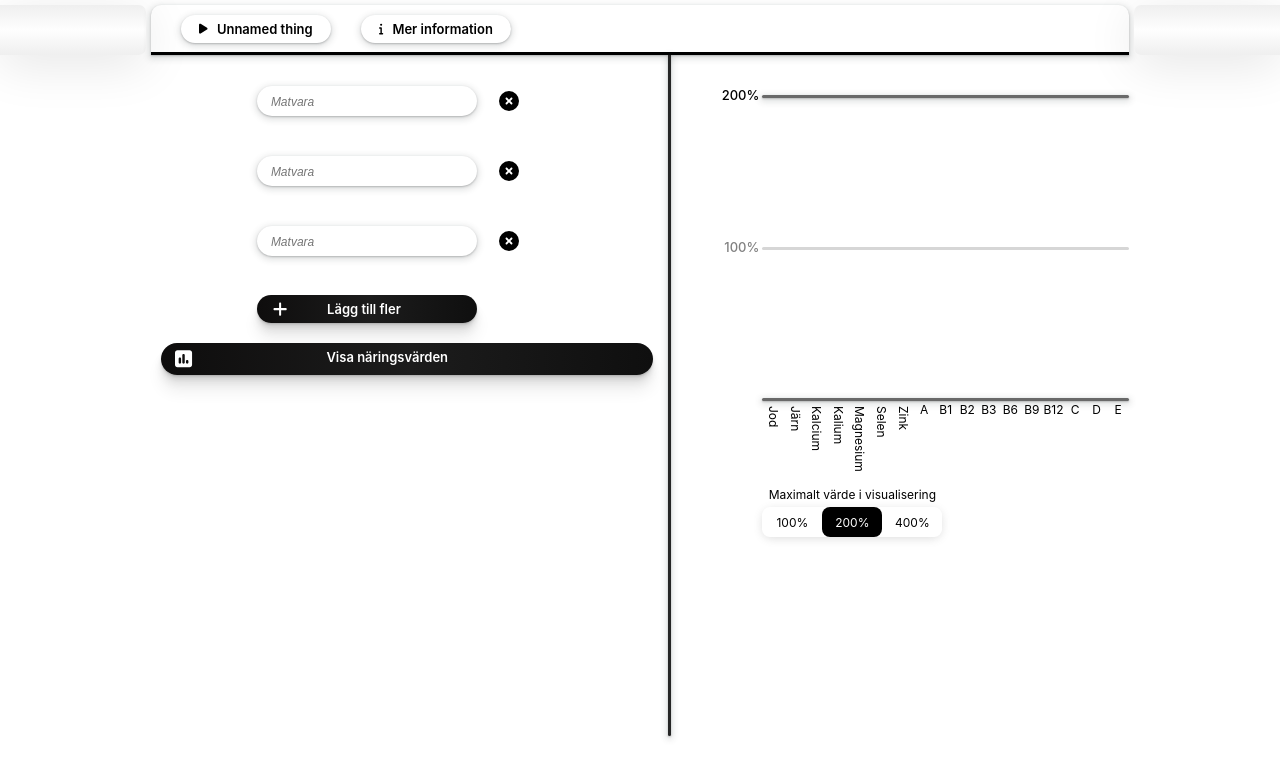
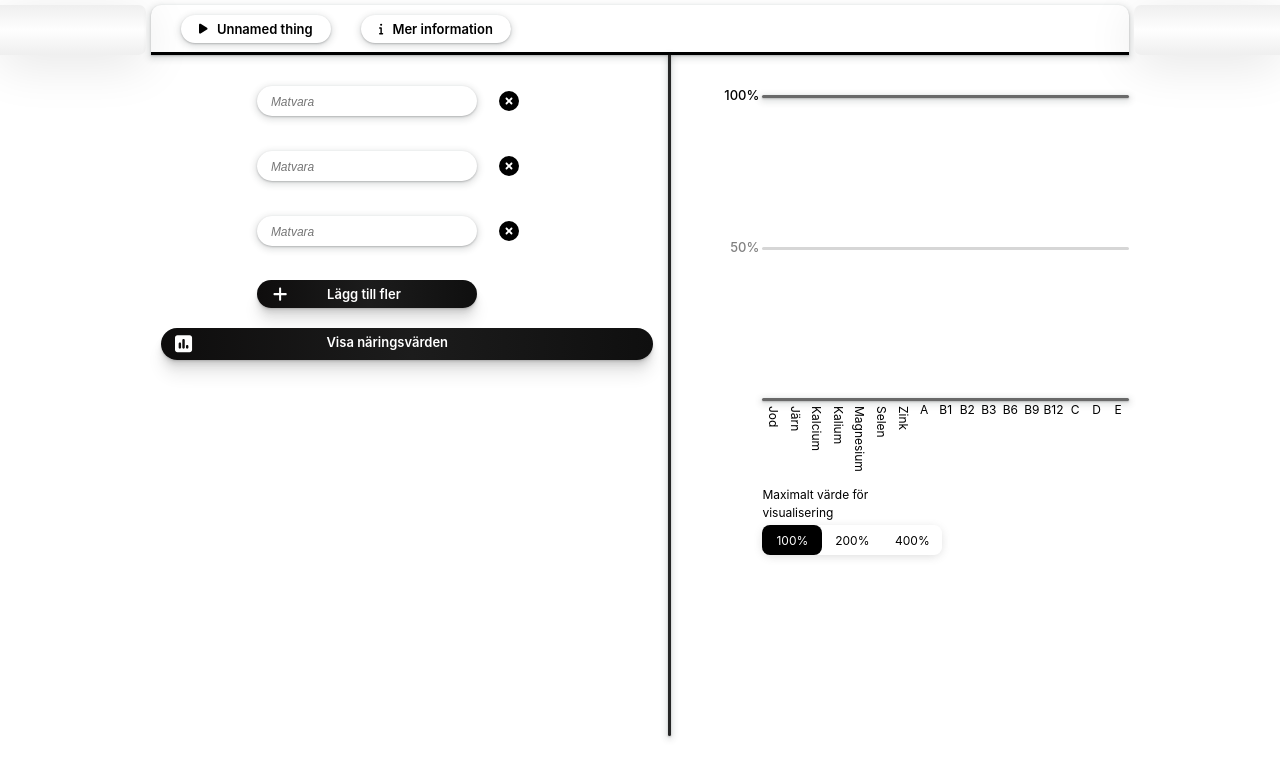
Before and after one commit to Radors/TPClient, a React (Vite) app in the folder tpclient/: page / in a window 1280 px wide. Shown: the top 778 px of the page. Built offline with nearby package versions, Linux system fonts and the light colour scheme.

Commit message:
Scaling is now fully implemented

```diff
--- a/tpclient/src/App.css
+++ b/tpclient/src/App.css
@@ -175,8 +175,8 @@
     flex-direction: column;
     justify-items: center;
     align-items: center;
-    margin-bottom: 10px;
     padding-top: 10px;
+    margin-bottom: 5px;
     box-sizing: border-box;
     border-radius: 12px;
 }
@@ -423,17 +423,21 @@
     flex-direction: column-reverse;
     justify-content: end;
     align-items: center;
+    height: 100%;
+    overflow: hidden;
+    max-height: 300px;
 }
 
 .food-graph-canvas-bar {
+    width: 7px;
     min-height: 2px;
-    width: 7px;
     border-top: 1px solid white;
+    flex-shrink: 0;
 }
 
 .food-graph-canvas-limit-bar {
+    height: 3px;
     background-color: dimgray;
-    height: 3px;
     border-radius: 2px;
     box-shadow: rgba(60, 64, 67, 0.3) 0px 1px 2px 0px, rgba(60, 64, 67, 0.15) 0px 2px 6px 2px;
 }
--- a/tpclient/src/App.tsx
+++ b/tpclient/src/App.tsx
@@ -512,7 +512,7 @@ function FoodOutput({ displayedInputRows, itemVisibility, onToggleVisibility }:
         onToggleVisibility: (index: number) => void
     }) {
 
-    const [visualMax, setVisualMax] = useState<VisualMax>(200);
+    const [visualMax, setVisualMax] = useState<VisualMax>(100);
 
     function onSelectVisualMax(choice: VisualMax) {
         if (choice !== visualMax) {
@@ -537,7 +537,7 @@ function FoodGraph({ itemVisibility, displayedInputRows, visualMax }: { itemVisi
         "A", "B1", "B2", "B3", "B6", "B9", "B12", "C", "D", "E"];
 
     const allBars = nutrientPropertyKeys.map((property: keyof FoodProduct, index: number) => (
-        <FoodGraphCanvasBarContainer key={index} itemVisibility={itemVisibility} nutrientProperty={property} displayedInputRows={displayedInputRows} />
+        <FoodGraphCanvasBarContainer key={index} itemVisibility={itemVisibility} nutrientProperty={property} displayedInputRows={displayedInputRows} visualMax={visualMax} />
     ));
 
     const allLabels = nutrientLabels.map((label: string, index: number) => (
@@ -579,17 +579,18 @@ function FoodGraphNutrientsContainer({ isMineral, nutrient }: { isMineral: boole
 const barColors: Array<string> = ["#1F77B4", "#FF7F0E", "#2CA02C", "#D62728", "#9467BD", "#8C564B",
     "#E377C2", "#BCBD22", "#17BECF", "#AEC7E8", "#FFBB78", "#98DF8A", "#FF9896", "#C5B0D5"];
 
-function FoodGraphCanvasBarContainer({ nutrientProperty, displayedInputRows, itemVisibility }:
+function FoodGraphCanvasBarContainer({ nutrientProperty, displayedInputRows, itemVisibility, visualMax }:
     {
         nutrientProperty: keyof FoodProduct,
         displayedInputRows: InputRow[],
-        itemVisibility: Array<boolean>
+        itemVisibility: Array<boolean>,
+        visualMax: VisualMax
     }) {
     const content = displayedInputRows.map((item: InputRow, index: number) => (
         <div key={index} className="food-graph-canvas-bar"
             style={{
                 backgroundColor: `${barColors[index]}`,
-                height: `${(item.decision![nutrientProperty]) as number * 150}px`, // 150 instead of 300 since full height means 200%
+                height: `${(item.decision![nutrientProperty]) as number * 300 * 100 / visualMax}px`,
                 display: itemVisibility[index] ? "flex" : "none",
             }}>
         </div>
@@ -640,7 +641,7 @@ function FoodLegend({ itemVisibility, onToggleVisibility, displayedInputRows, on
                 <div className="select-scale-container">
                     <div className="select-scale-column">
                         <div className="select-scale-label">
-                            Maximalt värde i visualisering
+                            Maximalt värde för visualisering
                         </div>
                         <div className="select-scale-buttons">
                             <button className="select-scale-button" onClick={() => onSelectVisualMax(100)}
```
